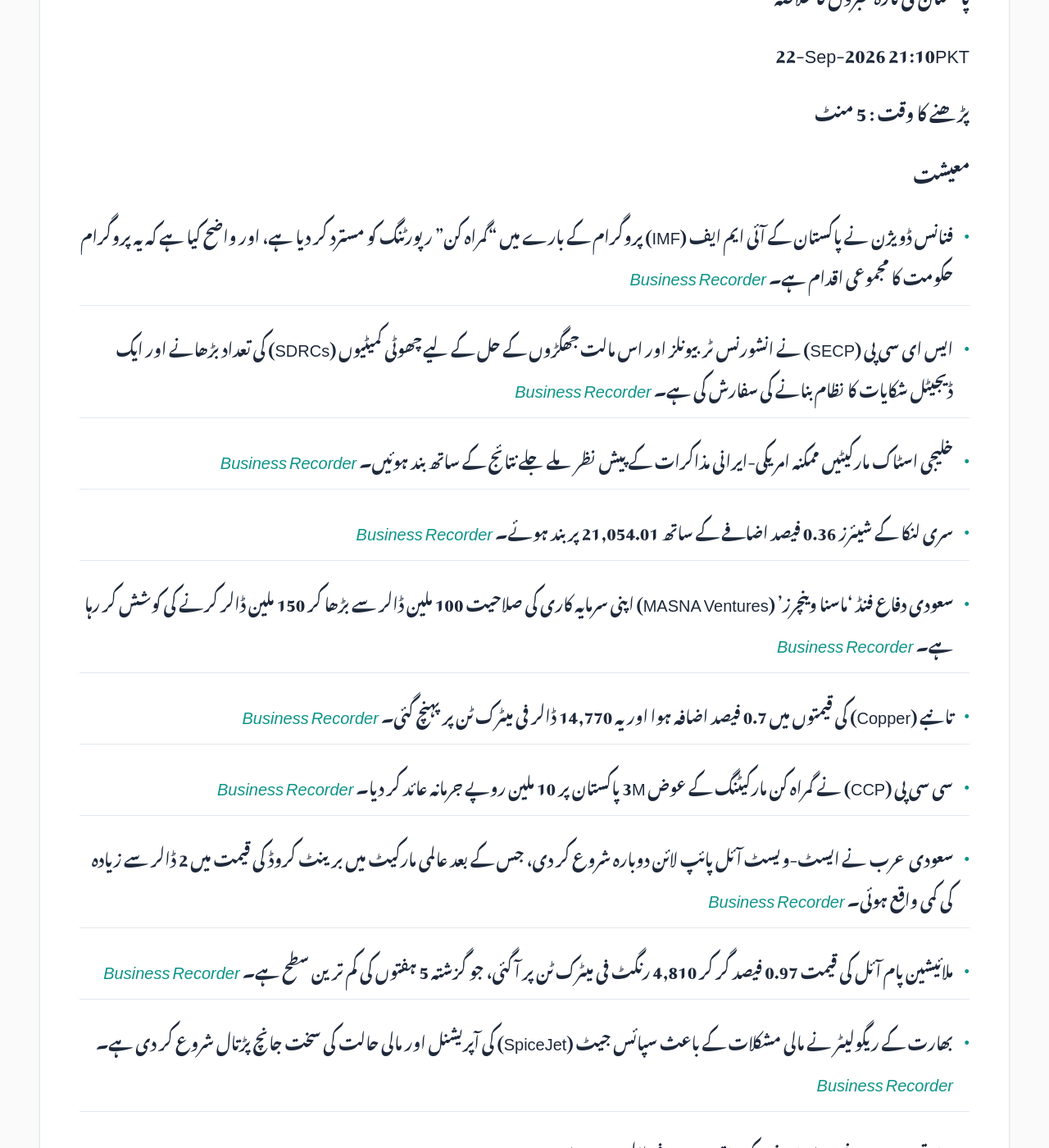
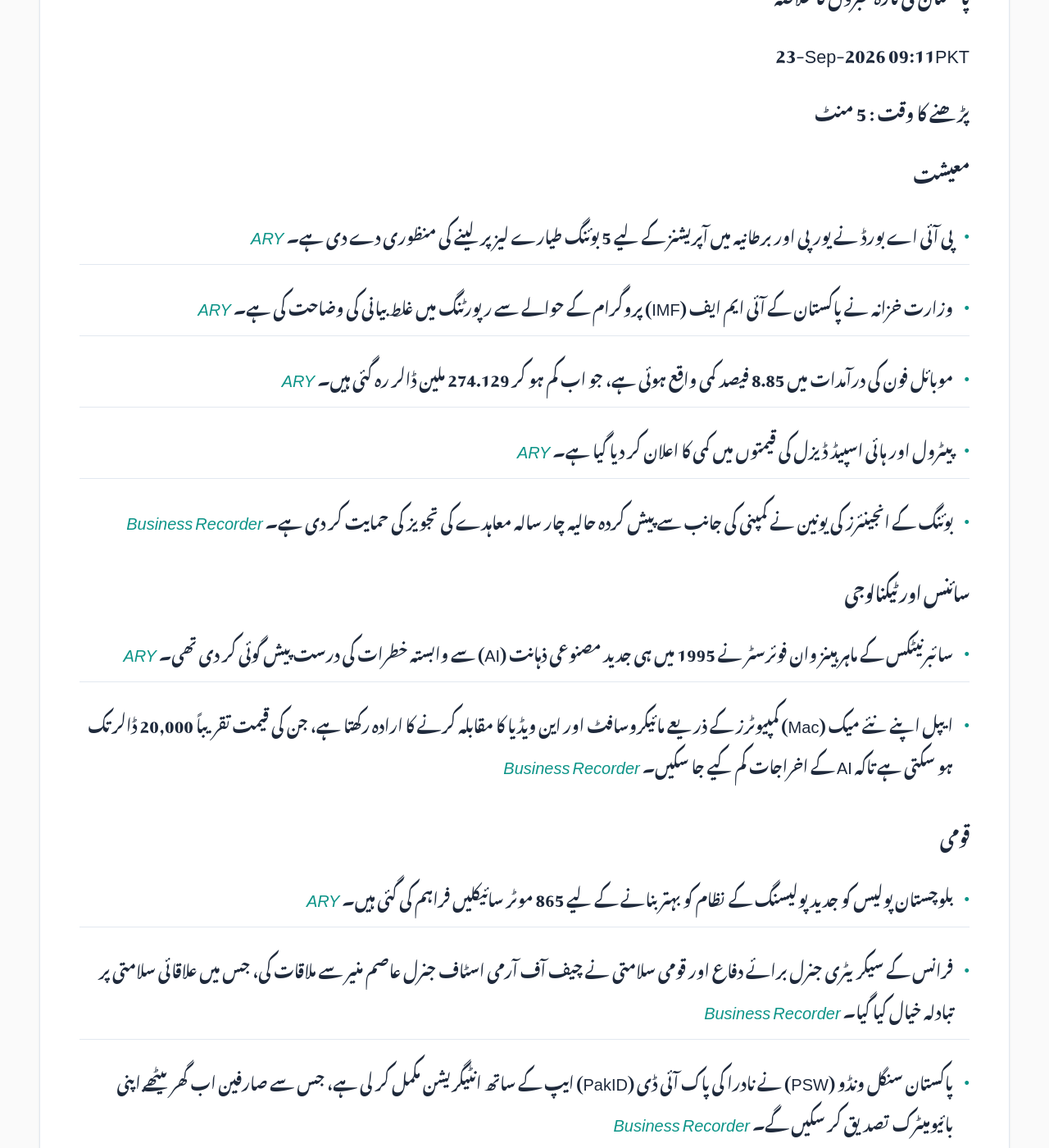
Before and after one commit to zsubzwary/news, a Jekyll site: the page built from ur/index.md, in a window 1280 px wide and 1400 px high, scrolled down 354 px. Shown: the whole window at 82% size. Built offline with Jekyll 4.4.1, drawn with Linux system fonts in a browser that asks for light colours; some web fonts are replaced; comment, search, counter and statistics services are not loaded; some of the changed text lies outside the part shown.

Commit message:
DateTime; 2026-09-23T04:11:13.291Z

```diff
--- a/ur/index.md
+++ b/ur/index.md
@@ -7,48 +7,48 @@ rtl: true
 
 پاکستان کی تازہ خبروں کا خلاصہ
 
- &lrm; 22-Sep-2026 21:10PKT
+ &lrm; 23-Sep-2026 09:11PKT
 
 پڑھنے کا وقت : 5 منٹ
 
 ### معیشت
-- فنانس ڈویژن نے پاکستان کے آئی ایم ایف (IMF) پروگرام کے بارے میں "گمراہ کن" رپورٹنگ کو مسترد کر دیا ہے، اور واضح کیا ہے کہ یہ پروگرام حکومت کا مجموعی اقدام ہے۔ *[Business Recorder](https://www.brecorder.com/news/40440695/finance-division-rejects-misleading-reporting-on-pakistans-imf-programme)*
-- ایس ای سی پی (SECP) نے انشورنس ٹربیونلز اور اس مالت جھگڑوں کے حل کے لیے چھوٹی کمیٹیوں (SDRCs) کی تعداد بڑھانے اور ایک ڈیجیٹل شکایات کا نظام بنانے کی سفارش کی ہے۔ *[Business Recorder](https://www.brecorder.com/news/40440690-secp-proposes-more-insurance-tribunals-digital-complaint-system)*
-- خلیجی اسٹاک مارکیٹیں ممکنہ امریکی-ایرانی مذاکرات کے پیش نظر ملے جلے نتائج کے ساتھ بند ہوئیں۔ *[Business Recorder](https://www.brecorder.com/news/40440687-gulf-stocks-mixed-ahead-of-potential-us-iran-un-talks)*
-- سری لنکا کے شیئرز 0.36 فیصد اضافے کے ساتھ 21,054.01 پر بند ہوئے۔ *[Business Recorder](https://www.brecorder.com/news/40440685-broad-gains-boost-sri-lankan-shares)*
-- سعودی دفاع فنڈ 'ماسنا وینچرز' (MASNA Ventures) اپنی سرمایہ کاری کی صلاحیت 100 ملین ڈالر سے بڑھا کر 150 ملین ڈالر کرنے کی کوشش کر رہا ہے۔ *[Business Recorder](https://www.brecorder.com/news/40440682-saudi-defence-fund-speeds-up-maritime-sector-push-following-houthi-advance)*
-- تانبے (Copper) کی قیمتوں میں 0.7 فیصد اضافہ ہوا اور یہ 14,770 ڈالر فی میٹرک ٹن پر پہنچ گئی۔ *[Business Recorder](https://www.brecorder.com/news/40440681-copper-pushes-higher-on-chinese-buying-capped-by-firm-dollar)*
-- سی سی پی (CCP) نے گمراہ کن مارکیٹنگ کے عوض 3M پاکستان پر 10 ملین روپے جرمانہ عائد کر دیا۔ *[Business Recorder](https://www.brecorder.com/news/40440680-ccp-fines-3m-pakistan-rs10mn-over-scotch-brite-deceptive-marketing)*
-- سعودی عرب نے ایسٹ-ویسٹ آئل پائپ لائن دوبارہ شروع کر دی، جس کے بعد عالمی مارکیٹ میں برینٹ کروڈ کی قیمت میں 2 ڈالر سے زیادہ کی کمی واقع ہوئی۔ *[Business Recorder](https://www.brecorder.com/news/40440679-saudi-arabia-restarts-east-west-oil-pipeline-sources-say)*
-- ملائیشین پام آئل کی قیمت 0.97 فیصد گر کر 4,810 رنگٹ فی میٹرک ٹن پر آ گئی، جو گزشتہ 5 ہفتوں کی کم ترین سطح ہے۔ *[Business Recorder](https://www.brecorder.com/news/40440678-palm-hits-over-5-week-low-on-rising-stock-expectations-subdued-demand)*
-- بھارت کے ریگولیٹر نے مالی مشکلات کے باعث سپائس جیٹ (SpiceJet) کی آپریشنل اور مالی حالت کی سخت جانچ پڑتال شروع کر دی ہے۔ *[Business Recorder](https://www.brecorder.com/news/40440677-indias-aviation-regulator-places-spicejet-under-operational-financial-scrutiny)*
-- بھارتی روپیہ 0.2 فیصد اضافے کے ساتھ 95.59 فی ڈالر پر بند ہوا۔ *[Business Recorder](https://www.brecorder.com/news/40440676-indian-rupee-sways-with-oil-and-intervention-cues-keeping-traders-light-footed)*
+- پی آئی اے بورڈ نے یورپی اور برطانیہ میں آپریشنز کے لیے 5 بوئنگ طیارے لیز پر لینے کی منظوری دے دی ہے۔ *[ARY](https://arynews.tv/pia-board-approves-leasing-five-boeing-aircraft-for-european-uk-operations)*
+- وزارت خزانہ نے پاکستان کے آئی ایم ایف (IMF) پروگرام کے حوالے سے رپورٹنگ میں غلط بیانی کی وضاحت کی ہے۔ *[ARY](https://arynews.tv/finance-ministry-clarifies-misleading-reporting-on-pakistans-imf-program)*
+- موبائل فون کی درآمدات میں 8.85 فیصد کمی واقع ہوئی ہے، جو اب کم ہو کر 274.129 ملین ڈالر رہ گئی ہیں۔ *[ARY](https://arynews.tv/mobile-phone-imports-decreases-8-85-percent-to-274-129-million-says-pbs)*
+- پیٹرول اور ہائی اسپیڈ ڈیزل کی قیمتوں میں کمی کا اعلان کر دیا گیا ہے۔ *[ARY](https://arynews.tv/petrol-high-speed-diesel-prices-reduced-new-rates-announced)*
+- بوئنگ کے انجینئرز کی یونین نے کمپنی کی جانب سے پیش کردہ حالیہ چار سالہ معاہدے کی تجویز کی حمایت کر دی ہے۔ *[Business Recorder](https://www.brecorder.com/news/40440811/boeings-engineers-union-backs-latest-contract-offer)*
 
 ### سائنس اور ٹیکنالوجی
-- مرسڈیز اور ویو (Wayve) نے خودکار ڈرائیونگ (autonomous driving) کی ٹیکنالوجی پر کام کرنے کے لیے شراکت داری کا اعلان کیا ہے۔ *[ARY](https://arynews.tv/mercedes-wayve-partner-up-on-autonomous-driving)*
-- گوگل بک لائن اپ میں پانچ نئے ماڈلز متعارف کروائے گئے ہیں جن کی قیمت 899 ڈالر سے شروع ہوتی ہے۔ *[ARY](https://arynews.tv/google-book-lineup-brings-five-new-models-starting-at-899)*
-- فیک LastPass Authenticator ڈاؤن لوڈ کے ذریعے پاس ورڈ چوری کرنے والا مالویئر تیزی سے پھیل رہا ہے۔ *[ARY](https://arynews.tv/fake-lastpass-authenticator-download-spreads-password-stealing-malware)*
+- سائبرنیٹکس کے ماہر ہینز وان فوئرسٹر نے 1995 میں ہی جدید مصنوعی ذہانت (AI) سے وابستہ خطرات کی درست پیش گوئی کر دی تھی۔ *[ARY](https://arynews.tv/cybernetics-pioneer-heinz-von-foerster-accurately-predicted-modern-ai-risks-in-1995)*
+- ایپل اپنے نئے میک (Mac) کمپیوٹرز کے ذریعے مائیکروسافٹ اور این ویڈیا کا مقابلہ کرنے کا ارادہ رکھتا ہے، جن کی قیمت تقریباً 20,000 ڈالر تک ہو سکتی ہے تاکہ AI کے اخراجات کم کیے جا سکیں۔ *[Business Recorder](https://www.brecorder.com/news/40440813/with-new-macs-apple-aims-to-take-on-microsoft-nvidia-in-a-rush-to-lower-ai-costs)*
+
+### قومی
+- بلوچستان پولیس کو جدید پولیسنگ کے نظام کو بہتر بنانے کے لیے 865 موٹر سائیکلیں فراہم کی گئی ہیں۔ *[ARY](https://arynews.tv/balochistan-police-awarded-865-motorcycles-to-boost-modern-policing)*
+- فرانس کے سیکریٹری جنرل برائے دفاع اور قومی سلامتی نے چیف آف آرمی اسٹاف جنرل عاصم منیر سے ملاقات کی، جس میں علاقائی سلامتی پر تبادلہ خیال کیا گیا۔ *[Business Recorder](https://www.brecorder.com/news/40440803/french-sgdsn-ambassador-meet-cdf)*
+- پاکستان سنگل ونڈو (PSW) نے نادرا کی پاک آئی ڈی (PakID) ایپ کے ساتھ انٹیگریشن مکمل کر لی ہے، جس سے صارفین اب گھر بیٹھے اپنی بائیومیٹرک تصدیق کر سکیں گے۔ *[Business Recorder](https://www.brecorder.com/news/40440804/verification-process-psw-integrates-with-nadra-pakid-mobile-app)*
+- پنجاب میں قیمت کنٹرول حکمرانوں نے 14 سے 20 ستمبر کے درمیان 427,587 معائنہ کیے اور تجاوزات پر 114.95 ملین روپے سے زائد جرمانے عائد کیے۔ *[Business Recorder](https://www.brecorder.com/news/40440728/price-control-magistrates-conduct-over-427000-inspections)*
+- ایل ڈی اے کے ڈائریکٹر جنرل نے لاہور میں جاری شہری بحالی اور انفراسٹرکچر کے منصوبوں کی رفتار تیز کرنے کی ہدایت کی ہے۔ *[Business Recorder](https://www.brecorder.com/news/40440729/lda-chief-orders-accelerated-pace-on-lahore-projects)*
+- پنجاب انفارمیشن ٹیکنالوجی بورڈ (PITB) کو گلوبل آئی ٹی سرٹیفیکیشن پروگرام کے تحت اب تک 21,700 سے زائد درخواستیں موصول ہو چکی ہیں۔ *[Business Recorder](https://www.brecorder.com/news/40440730/pitb-receives-over-21700-applications)*
+- اکاؤنٹنٹ جنرل سندھ نے حیدرآباد میں پنشن کیسز اور اکاؤنٹس آفس کے مسائل کا جائزہ لیا۔ *[Business Recorder](https://www.brecorder.com/news/40440732/ag-sindh-reviews-pension-cases-accounts-office-issues-in-hyderabad)*
+- بزنس مین الائنس کے چیئرمین آصف سخی نے کے سی سی آئی (KCCI) کے موجودہ حکمران گروپ پر تنقید کرتے ہوئے کہا کہ ان کی ناکامی سے کاروبار پنجاب کی طرف منتقل ہو رہے ہیں۔ *[Business Recorder](https://www.brecorder.com/news/40440733/asif-sakhi-criticises-kcci-ruling-group)*
+- سندھ حکومت کی جانب سے صوبے میں 67 خصوصی تعلیمی اداروں میں تقریباً 20,000 طلباء تعلیم حاصل کر رہے ہیں۔ *[Business Recorder](https://www.brecorder.com/news/40440734/sindh-taking-revolutionary-steps-towards-education-sharjeel)*
+- سندھ ریونیو بورڈ نے تصدیق شدہ POS انوائسز کے لیے قرعہ اندازی کی جس میں 95 انعامات (بشمول 1600cc اور 1300cc کاریں) شامل تھے۔ *[Business Recorder](https://www.brecorder.com/news/40440735/verified-pos-invoices-srb-holds-fourth-computerised-prize-ballot-draw)*
+- کورنگی ایسوسی ایشن آف ٹریڈ اینڈ انڈسٹری (KATI) کے صدر نے تجارتی مفادات کے تحفظ کے لیے 'چارٹر آف ڈیمانڈز' تیار کرنے کی تجویز دی ہے۔ *[Business Recorder](https://www.brecorder.com/news/40440736/karachi-trade-industry-kati-president-suggests-a-charter-of-demands)*
 
 ### بین الاقوامی
-- ڈونلڈ ٹرمپ نے اقوام متحدہ میں خطاب کرتے ہوئے کیوبا کو ایک "ناکام ریاست" قرار دیا اور وہاں آزادی لانے کا وعدہ کیا۔ *[Business Recorder](https://www.brecorder.com/news/40440696/trump-says-freedom-will-be-coming-to-cuba-in-un-speech)*
-- ٹرمپ نے ایران کی مکمل اقتصادی تنہائی کا مطالبہ کیا ہے اور نومبر کے انتخابات کے بعد معاہدے کی توقع ظاہر کی ہے۔ *[Business Recorder](https://www.brecorder.com/news/40440694/trump-urges-compete-isolation-of-iran-expects-deal-after-election)*
-- ایران اور امریکہ نے اقوام متحدہ کے جنرل اسمبلی اجلاس کے دوران مذاکرات کی بحالی کے امکانات ظاہر کیے ہیں۔ *[Business Recorder](https://www.brecorder.com/news/40440693/iran-us-hint-at-revival-of-talks-as-trump-pezeshkian-due-to-attend-un)*
-- سعودی شاہ سلمان نے حوثیوں کو "دہشت گرد ملیشیا" قرار دیتے ہوئے ان کی مذمت کی ہے۔ *[Business Recorder](https://www.brecorder.com/news/40440691/saudi-king-salman-condemns-houthis-as-terrorist-militia-in-rare-statement)*
-- پیوٹن اور سعودی ولی عہد نے ہرمز اور باب المندب کے ذریعے بحری گزرگاہوں کے لیے محفوظ راستے کا مطالبہ کیا ہے۔ *[ARY](https://arynews.tv/putin-and-saudi-crown-prince-call-for-safe-passage-via-hormuz-bab-el-mandeb)*
-- ڈونلڈ ٹرمپ اقوام متحدہ میں اپنا خطاب ایران کے خلاف جنگ کا دفاع کرنے کے لیے استعمال کریں گے۔ *[Business Recorder](https://www.brecorder.com/news/40440689/trump-to-use-un-speech-to-defend-iran-war-tout-peace-efforts)*
-
-### قومی
-- پشاور اسلام آباد موٹروے (M-1) رات 11 بجے سے بند رہے گی۔ *[ARY](https://arynews.tv/peshawar-islamabad-motorway-m-1-to-close-from-11pm)*
-- پاکستان نے پیٹرول ریلیف اسکیم کے لیے 'PAK app' کے ذریعے شکایت کا نظام لانچ کر دیا ہے۔ *[ARY](https://arynews.tv/pakistan-launches-pak-app-complaint-system-for-petrol-relief-scheme)*
-- پاکستان نے اقوام متحدہ کے فورم پر مالیاتی شمولیت کے لیے AI اور ٹوکنائزیشن کے استعمال کو فروغ دینے پر زور دیا۔ *[ARY](https://arynews.tv/pakistan-promotes-ai-and-tokenization-for-financial-inclusion-at-un-forum)*
-- پاکستان، روس اور عمان نے مشترکہ دہشت گردی کے خلاف مشقیں (Druzhba-IX اور Washaq Al Jabal-II) شروع کر دی ہیں۔ *[Business Recorder](https://www.brecorder.com/news/40440686-pakistan-russia-oman-launch-joint-counter-terrorism-exercises)*
-- آپریشن شبان-2 کے دوران بلوچستان کے علاقے سران ٹنگی میں 6 دہشت گرد مارے گئے اور 9 مشکوک افراد گرفتار ہوئے۔ *[Business Recorder](https://www.brecorder.com/news/40440684-operation-shaban-2-six-terrorists-killed-in-balochistans-saran-tangi-area)*
+- بحرین پولیس نے ایک 19 سالہ نوجوان کو آن لائن لڑکی کو بلیک میل کرنے کے الزام میں گرفتار کر لیا ہے۔ *[ARY](https://arynews.tv/bahrain-police-arrest-19-year-old-for-blackmailing-teenage-girl)*
+- سعودی عرب نے ڈرون حملوں کے بعد مشرق سے مغرب تک جانے والے خام تیل کے پائپ لائن کے آپریشنز دوبارہ شروع کر دیے ہیں۔ *[ARY](https://arynews.tv/saudi-arabia-resumes-operations-of-east-west-crude-pipeline-after-drone-strikes)*
+- عمان نے شہریوں اور مسافروں کے لیے ایڈوانس چھٹیوں کا کیلنڈر جاری کر دیا ہے۔ *[ARY](https://arynews.tv/omans-advance-holiday-calendar-helps-citizens-and-travelers-plan-ahead)*
+- جنرل موٹرز کی سی ای او میری بارہ، صدر ڈونلڈ ٹرمپ کی جانب سے چینی صدر شی جن پنگ کے اعزاز میں منعقدہ اسٹیٹ ڈنر میں شرکت کریں گی۔ *[Business Recorder](https://www.brecorder.com/news/40440814/gm-ceo-mary-barra-to-attend-trumps-state-dinner-for-xi-sources-say)*
+- جنوبی کوریا اور امریکہ کے درمیان 350 ارب ڈالر کے اسٹریٹجک سرمایہ کاری پیکیج پر پیش رفت ہوئی ہے۔ *[Business Recorder](https://www.brecorder.com/news/40440812/south-koreas-lee-trump-welcome-progress-in-us-strategic-investment-projects)*
+- بھارتی شیئرز میں مستحکم آغاز متوقع ہے، جبکہ GIFT Nifty فیوچرز 23,343 پوائنٹس پر ہے۔ *[Business Recorder](https://www.brecorder.com/news/40440810/indian-shares-set-for-flat-open-as-foreign-outflows-offset-asian-gains)*
+- بھارتی روپیہ 95.60-95.65 کے درمیان ہے جبکہ برینٹ کروڈ 99.22 ڈالر فی بیرل کے قریب ہے۔ *[Business Recorder](https://www.brecorder.com/news/40440809/indian-rupee-hooked-to-oil-prices-as-markets-gauge-iran-diplomacy-hopes)*
+- ایشیائی شیئرز میں اضافہ دیکھا جا رہا ہے جبکہ تیل کی سپلائی بڑھنے کی خبروں سے قیمتیں کم ہو رہی ہیں۔ *[Business Recorder](https://www.brecorder.com/news/40440808/asia-stocks-ride-tech-wave-higher-oil-stays-subdued)*
+- ڈالر انڈیکس 100.56 پر ہے، جبکہ یورو 1.1446 ڈالر اور پاؤنڈ 1.3337 ڈالر پر مستحکم ہے۔ *[Business Recorder](https://www.brecorder.com/news/40440807/dollar-holds-near-2-month-high-as-markets-weigh-rate-hikes-iran-diplomacy)*
+- تیل کی قیمتوں میں کمی واقع ہوئی ہے، برینٹ کروڈ 99.18 ڈالر اور WTI 90.17 ڈالر فی بیرل پر ہے۔ *[Business Recorder](https://www.brecorder.com/news/40440806/oil-falls-on-increased-gulf-supply-and-hopes-for-us-iran-talks)*
 
 ### کھیل
-- ڈبلیو این بی اے (WNBA) میں اسٹیفنی وائٹ کی جانب سے سوفی کناہم کو بینچ کرنے کے حوالے سے مداحوں میں بحث جاری ہے۔ *[ARY](https://arynews.tv/stephanie-white-bench-sophie-cunningham-wnba)*
-- رچت بھٹیا نے آئی پی ایل 2025 کے پانچ میچوں میں فکسنگ کا دعویٰ کیا ہے۔ *[ARY](https://arynews.tv/rachit-bhatia-claims-fixing-five-matches-in-ipl-2025)*
-- انگلینڈ کے فاسٹ باؤلر مارک ووڈ نے 253 بین الاقوامی وکٹوں کے ریکارڈ کے ساتھ کرکٹ سے ریٹائرمنٹ کا اعلان کر دیا ہے۔ *[Business Recorder](https://www.brecorder.com/news/40440683-england-fast-bowler-wood-retires-from-internationals-after-battling-injuries)*
+- NYCFC نے دفاعی کھلاڑی میٹ میازگا (Matt Miazga) کو وائیورز کے ذریعے حاصل کر لیا ہے۔ *[ARY](https://arynews.tv/nycfc-claim-decorated-d-matt-miazga-off-waivers)*
 
-### دیگر
-- نیوزی لینڈ نے 'اکریڈیٹڈ ایمپلائر ورک ویزا' کے حصول کے لیے نئی ہدایات جاری کر دی ہیں۔ *[ARY](https://arynews.tv/new-zealand-offers-accredited-employer-work-visa-here-are-the-guidelines-to-apply)*
-- میڈیا ویسٹ (Mediavest) کو 'ڈریگنز آف پاکستان 2026' میں نمبر 1 ایجنسی کا ایوارڈ دیا گیا۔ *[Business Recorder](https://www.brecorder.com/news/40440688-mediavest-crowned-no-1-agency-at-dragons-of-pakistan)*
+### صحت
+- ماہرین کے مطابق موٹاپے کا تعلق 229 بیماریوں سے ہے اور یہ انسانی زندگی کو 5 سے 11 سال تک کم کر سکتا ہے۔ *[Business Recorder](https://www.brecorder.com/news/40440737/obesity-is-linked-to-229-diseases-and-may-cut-life-expectancy-by-up-to-11-years-say-experts)*
```
